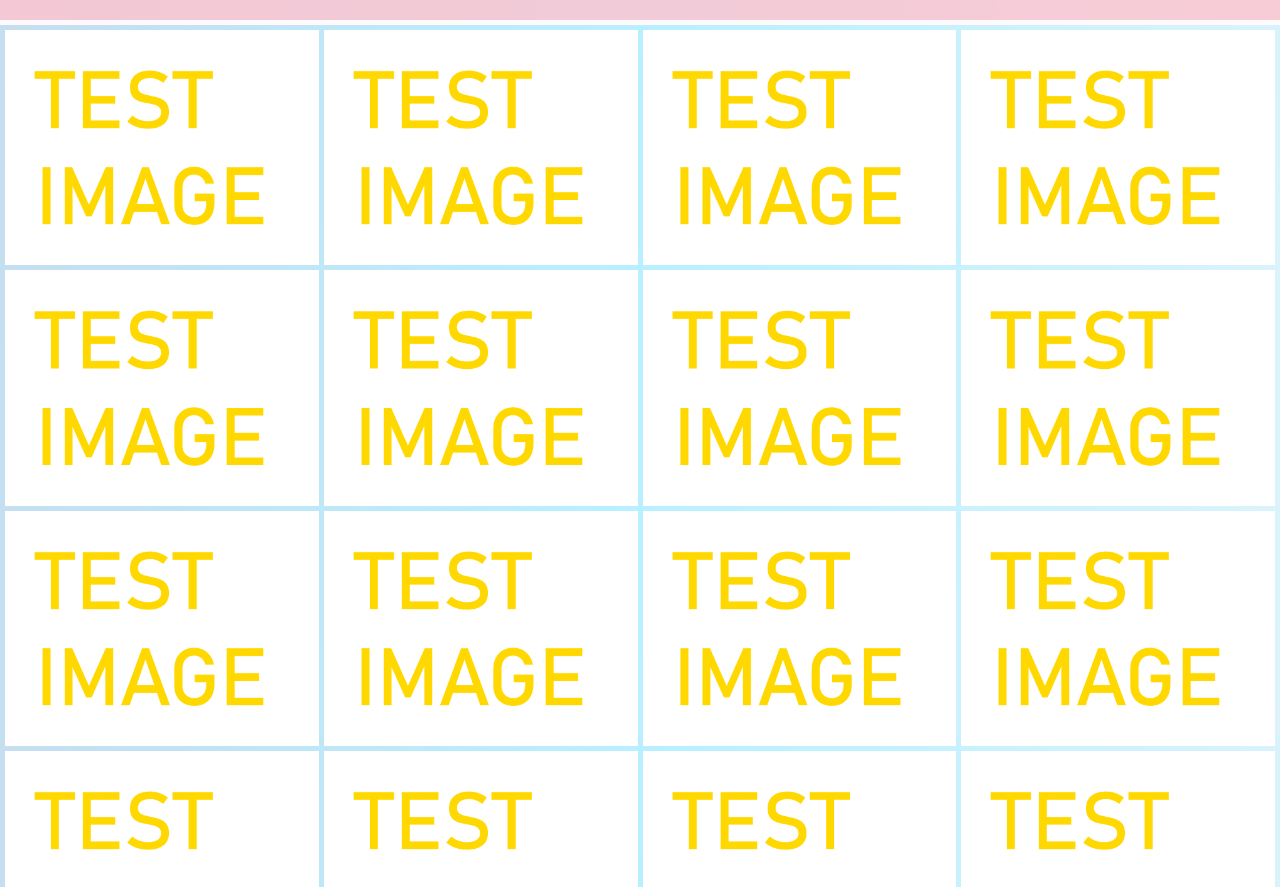
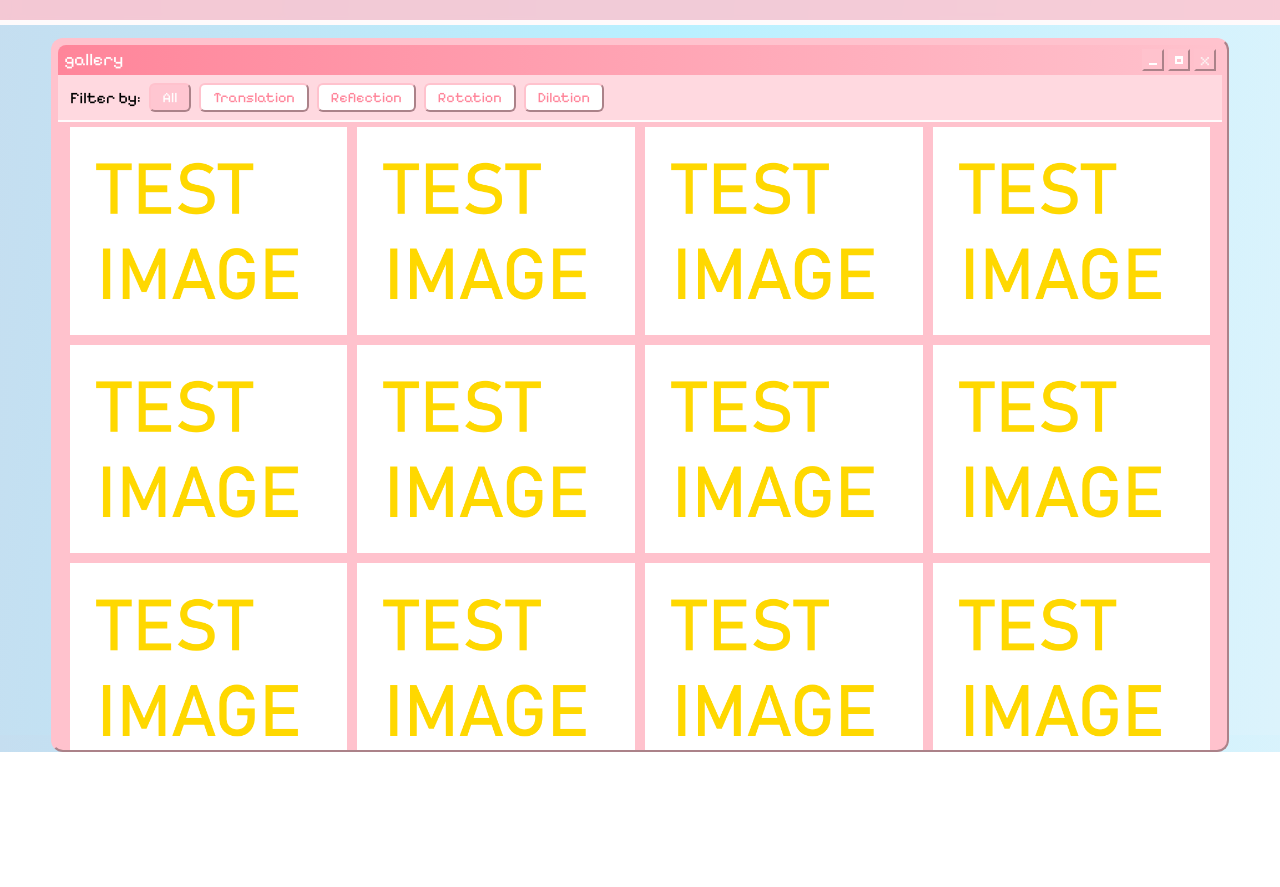
Before and after one commit to nathan-secjadas/patterns-in-the-modern-world, a plain HTML site: page gallery.html in a window 1280 px wide. Shown: the part 65-952 px from the top of the page. After the commit the page ends 817 px from the top, so only its background shows below. Drawn offline with Linux system fonts and the light colour scheme.

Commit message:
Gallery v1.2

```diff
--- a/gallery.css
+++ b/gallery.css
@@ -1,17 +1,100 @@
+/* MAIN CONTAINER */
+#container {
+    display: flex;
+    flex-direction: column;
+    height: calc(100vh - 90px);
+    min-height: 0;
+}
+
+
+/* TITLE BAR */
+.title-bar {
+    flex-shrink: 0;
+}
+
+
+/* PINK FILTER BAR */
+.gallery-filter {
+    display: flex;
+    flex-wrap: wrap;
+    align-items: center;
+    gap: 8px;
+
+    margin: 0 5px;
+    padding: 8px 12px;
+
+    background: #ffd9e0;
+    border-bottom: 2px solid var(--white-edge);
+
+    flex-shrink: 0;
+}
+
+
+/* FILTER BUTTONS */
+.filter-btn {
+    padding: 4px 12px;
+    font-family: var(--font);
+    font-size: 0.9rem;
+    color: var(--deep-pink);
+    background: white;
+    border: 2px outset var(--pink);
+    border-radius: 6px;
+    cursor: pointer;
+}
+
+.filter-btn:hover {
+    background: var(--link-hover);
+}
+
+.filter-btn.active {
+    background-color: var(--pink-glass);
+    color: white;
+}
+
+
+/* SCROLLABLE GALLERY */
 .gallery {
-    padding: 5px 5px 5px 5px;
+    padding: 5px;
 
     display: grid;
-    grid-template-columns: 0.25fr 0.25fr 0.25fr 0.25fr;
-    column-gap: 5px;
-    row-gap: 5px;
+    grid-template-columns: repeat(4, 0.245fr);
+    column-gap: 10px;
+    row-gap: 10px;
+
+    justify-content: center;
+    align-content: start;
     align-items: center;
 
-    overflow: hidden;
-    }
+    flex: 1;
+    min-height: 0;
+    overflow-y: auto;
 
-img {
+    scrollbar-width: none;
+    -ms-overflow-style: none;
+}
+
+.gallery::-webkit-scrollbar {
+    display: none;
+}
+
+
+/* GALLERY IMAGES */
+.gallery img {
     width: 100%;
     height: auto;
     display: block;
-    }
+}
+
+.gallery-item {
+    width: 100%;
+}
+
+.gallery-item img {
+    width: 100%;
+    height: auto;
+    display: block;
+}
+
+.gallery-item.hide {
+    display: none;
+}
--- a/gallery.html
+++ b/gallery.html
@@ -11,7 +11,7 @@
     <title>Patterns in the Modern World</title>
 </head>
 
-<body>
+<body class="no-scrollbar">
     <div class="cursor"></div>
     <header class="nav-header">
         <h1>patterns in the modern world</h1>
@@ -22,37 +22,98 @@
         </ul>
     </header>
     <script src="cursor.js"></script>
-</body>
-    <div class="gallery">
-        <img src="images/dummy_img.png">
-        <img src="images/dummy_img.png">
-        <img src="images/dummy_img.png">
-        <img src="images/dummy_img.png">
 
-        <img src="images/dummy_img.png">
-        <img src="images/dummy_img.png">
-        <img src="images/dummy_img.png">
-        <img src="images/dummy_img.png">
+    <div class="page-layout">
+        <div id="container">
+            <div class="title-bar">
+                <span class="title-bar-text">gallery</span>
+                <div class="title-bar-controls" aria-hidden="true">
+                    <span class="title-btn minimize"></span>
+                    <span class="title-btn maximize"></span>
+                    <span class="title-btn close">x</span>
+                </div>
+            </div>
 
-        <img src="images/dummy_img.png">
-        <img src="images/dummy_img.png">
-        <img src="images/dummy_img.png">
-        <img src="images/dummy_img.png">
+            <div class="gallery-filter">
+                Filter by:
+                <button class="filter-btn active" data-filter="all">All</button>
+                <button class="filter-btn" data-filter="translation">Translation</button>
+                <button class="filter-btn" data-filter="reflection">Reflection</button>
+                <button class="filter-btn" data-filter="rotation">Rotation</button>
+                <button class="filter-btn" data-filter="dilation">Dilation</button>
+            </div>
 
-        <img src="images/dummy_img.png">
-        <img src="images/dummy_img.png">
-        <img src="images/dummy_img.png">
-        <img src="images/dummy_img.png">
+            <div class="gallery">
 
-        <img src="images/dummy_img.png">
-        <img src="images/dummy_img.png">
-        <img src="images/dummy_img.png">
-        <img src="images/dummy_img.png">
+                <div class="gallery-item" data-category="translation">
+                    <img src="images/dummy_img.png" alt="Translation pattern">
+                </div>
 
-        <img src="images/dummy_img.png">
-        <img src="images/dummy_img.png">
-        <img src="images/dummy_img.png">
-        <img src="images/dummy_img.png">
+                <div class="gallery-item" data-category="reflection">
+                    <img src="images/dummy_img.png" alt="Reflection pattern">
+                </div>
+
+                <div class="gallery-item" data-category="rotation">
+                    <img src="images/dummy_img.png" alt="Rotation pattern">
+                </div>
+
+                <div class="gallery-item" data-category="dilation">
+                    <img src="images/dummy_img.png" alt="Dilation pattern">
+                </div>
+
+                <div class="gallery-item" data-category="translation">
+                    <img src="images/dummy_img.png" alt="Translation pattern">
+                </div>
+
+                <div class="gallery-item" data-category="reflection">
+                    <img src="images/dummy_img.png" alt="Reflection pattern">
+                </div>
+
+                <div class="gallery-item" data-category="translation">
+                    <img src="images/dummy_img.png" alt="Translation pattern">
+                </div>
+
+                <div class="gallery-item" data-category="reflection">
+                    <img src="images/dummy_img.png" alt="Reflection pattern">
+                </div>
+
+                <div class="gallery-item" data-category="translation">
+                    <img src="images/dummy_img.png" alt="Translation pattern">
+                </div>
+
+                <div class="gallery-item" data-category="reflection">
+                    <img src="images/dummy_img.png" alt="Reflection pattern">
+                </div>
+
+                <div class="gallery-item" data-category="rotation">
+                    <img src="images/dummy_img.png" alt="Rotation pattern">
+                </div>
+
+                <div class="gallery-item" data-category="reflection">
+                    <img src="images/dummy_img.png" alt="Dilation pattern">
+                </div>
+
+                <div class="gallery-item" data-category="translation">
+                    <img src="images/dummy_img.png" alt="Translation pattern">
+                </div>
+
+                <div class="gallery-item" data-category="reflection">
+                    <img src="images/dummy_img.png" alt="Reflection pattern">
+                </div>
+
+                <div class="gallery-item" data-category="translation">
+                    <img src="images/dummy_img.png" alt="Translation pattern">
+                </div>
+
+                <div class="gallery-item" data-category="translation">
+                    <img src="images/dummy_img.png" alt="Reflection pattern">
+                </div>
+
+            </div>
+        </div>
     </div>
 
+    <script src="gallery.js"></script>
+</body>
+
 </html>
--- a/gallery.js
+++ b/gallery.js
@@ -0,0 +1,29 @@
+const filterButtons = document.querySelectorAll(".filter-btn");
+const galleryItems = document.querySelectorAll(".gallery-item");
+
+filterButtons.forEach(button => {
+    button.addEventListener("click", () => {
+
+        // Remove active class from all buttons
+        filterButtons.forEach(btn => {
+            btn.classList.remove("active");
+        });
+
+        // Add active class to clicked button
+        button.classList.add("active");
+
+        const filter = button.getAttribute("data-filter");
+
+        // Filter gallery items
+        galleryItems.forEach(item => {
+            const category = item.getAttribute("data-category");
+
+            if (filter === "all" || filter === category) {
+                item.classList.remove("hide");
+            } else {
+                item.classList.add("hide");
+            }
+        });
+
+    });
+});
--- a/style.css
+++ b/style.css
@@ -14,6 +14,15 @@
 html {
     height: 100%;
     cursor: url('assets/normal_pink.gif') 8 8, auto;
+
+    /* removes scroll bar */
+    overflow-y: scroll;
+    scrollbar-width: none;
+    -ms-overflow-style: none;
+}
+
+html::-webkit-scrollbar {
+    display: none;
 }
 
 body {
```
